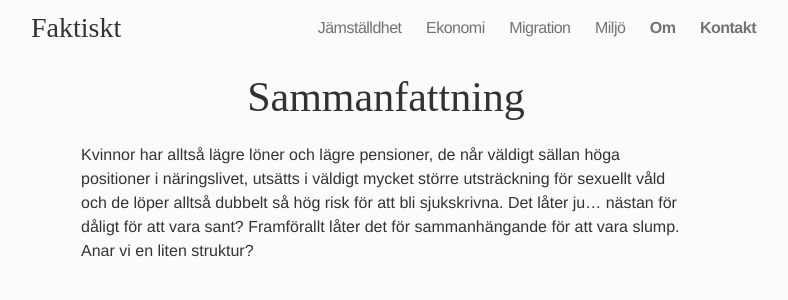
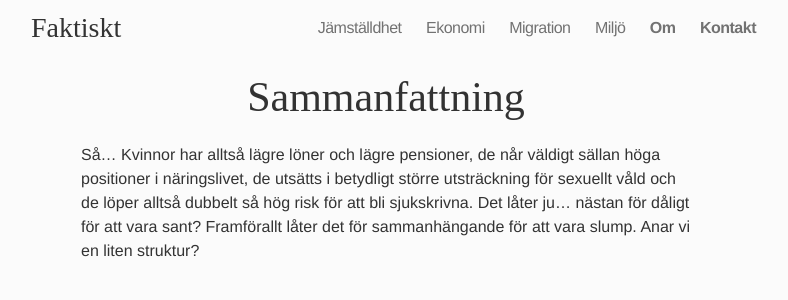
Before and after one commit to frigolitvarulv/faktiskt.github.io, a Jekyll site: the page built from jamstalldhet/sverige-r-ju-redan-v-rldens-mest-j-mst-llda-land/sammanfattning.md, in a window 1280 px wide. Shown: the top 300 px of the page, without its empty margins (254-1042 px from the left). Built offline with Jekyll 4.4.1, drawn with Linux system fonts in a browser that asks for light colours; nearby versions of some CDN libraries; Markdown is read by kramdown in place of the engine named in the settings.

Commit message:
Updated sammanfattning.md

```diff
--- a/jamstalldhet/sverige-r-ju-redan-v-rldens-mest-j-mst-llda-land/sammanfattning.md
+++ b/jamstalldhet/sverige-r-ju-redan-v-rldens-mest-j-mst-llda-land/sammanfattning.md
@@ -5,5 +5,6 @@ title: Sammanfattning
 ---
 
 
-Kvinnor har alltså lägre löner och lägre pensioner, de når väldigt sällan höga positioner i näringslivet, utsätts i väldigt mycket större utsträckning för sexuellt våld och de löper alltså dubbelt så hög risk för att bli sjukskrivna.
+
+Så... Kvinnor har alltså lägre löner och lägre pensioner, de når väldigt sällan höga positioner i näringslivet, de utsätts i betydligt större utsträckning för sexuellt våld och de löper alltså dubbelt så hög risk för att bli sjukskrivna.
 Det låter ju... nästan för dåligt för att vara sant? Framförallt låter det för sammanhängande för att vara slump. Anar vi en liten struktur?
```
